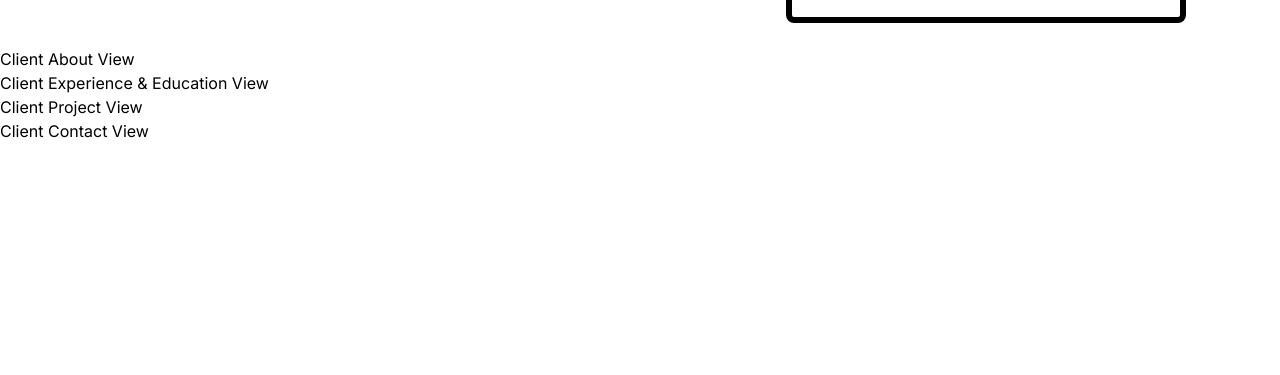
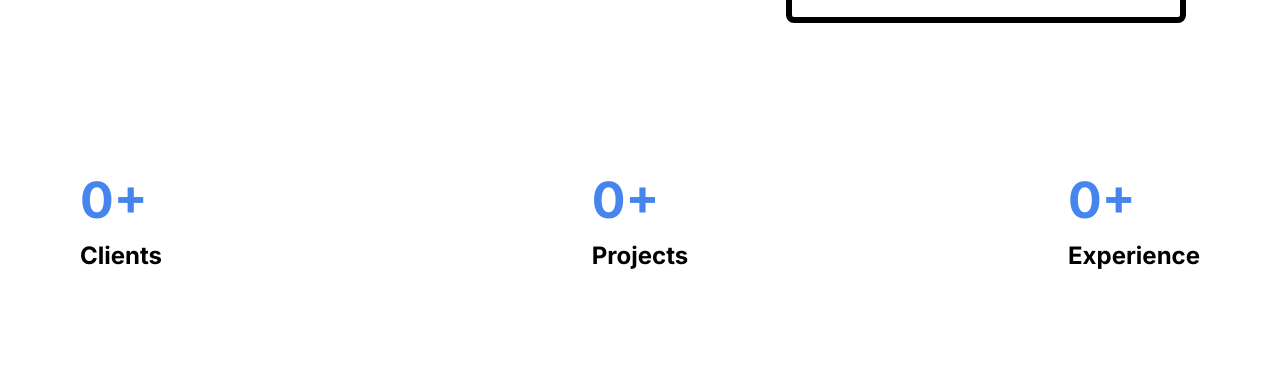
Before and after one commit to rafiimam/portfolio, a Next.js app: page / in a window 1280 px wide. Shown: the part 577-952 px from the top of the page. Before the commit the page ends 800 px from the top, so only its background shows below. Built offline with nearby package versions, Linux system fonts and the light colour scheme; no server answers; the database is empty.

Commit message:
about page updated

```diff
--- a/src/app/page.js
+++ b/src/app/page.js
@@ -4,34 +4,38 @@ import ClientExperienceAndEducationView from "@/components/client-view/experienc
 import ClientHomeView from "@/components/client-view/home";
 import ClientProjectView from "@/components/client-view/project";
 
-async function extractAllDatas(currentSection){
-  const res = await fetch(`http://localhost:3000/api/${currentSection}/get`,{
-    method: 'GET',
-    cache: 'no-store'
-  })
+async function extractAllDatas(currentSection) {
+  const res = await fetch(`http://localhost:3000/api/${currentSection}/get`, {
+    method: "GET",
+    cache: "no-store",
+  });
 
-  const data = await res.json()
+  const data = await res.json();
 
   return data && data.data;
-
 }
 
 export default async function Home() {
-
-
-  const homeSectionData = await extractAllDatas('home')
-  const aboutSectionData = await extractAllDatas('about')
-  const educationSectionData = await extractAllDatas('education')
-  const experienceSectionData = await extractAllDatas('experience')
-  const projectSectionData = await extractAllDatas('project')
+  const homeSectionData = await extractAllDatas("home");
+  const aboutSectionData = await extractAllDatas("about");
+  const educationSectionData = await extractAllDatas("education");
+  const experienceSectionData = await extractAllDatas("experience");
+  const projectSectionData = await extractAllDatas("project");
 
   return (
     <div>
-      <ClientHomeView data={homeSectionData}/>
-      <ClientAboutView data= {aboutSectionData}/>
-      <ClientExperienceAndEducationView educationData={educationSectionData} experienceData={experienceSectionData}/>
-      <ClientProjectView data={projectSectionData}/>
-      <ClientContactView/>
+      <ClientHomeView data={homeSectionData} />
+      <ClientAboutView
+        data={
+          aboutSectionData && aboutSectionData.length ? aboutSectionData[0] : []
+        }
+      />
+      <ClientExperienceAndEducationView
+        educationData={educationSectionData}
+        experienceData={experienceSectionData}
+      />
+      <ClientProjectView data={projectSectionData} />
+      <ClientContactView />
     </div>
-  )
+  );
 }
--- a/src/components/client-view/about/index.js
+++ b/src/components/client-view/about/index.js
@@ -1,5 +1,75 @@
-'use client'
+"use client";
 
-export default function ClientAboutView({data}){
-    return <div>Client About View</div>
+import { useMemo } from "react";
+import AnimationWrapper from "../animation-wrapper";
+import { motion } from "framer-motion";
+import { info } from "autoprefixer";
+
+function variants() {
+    return {
+      offscreen: {
+        y: 150,
+        opacity: 0,
+      },
+      onscreen: ({ duration = 2 } = {}) => ({
+        y: 0,
+        opacity: 1,
+        transition: {
+          type: "spring",
+          duration,
+        },
+      }),
+    };
+  }
+
+export default function ClientAboutView({ data }) {
+  console.log(data, "aboutData");
+
+  const setVariants = useMemo(() => variants(), []);
+
+  const aboutDataInfo = [
+    {
+      label: "Clients",
+      value: data?.noofclients || "0",
+    },
+    {
+      label: "Projects",
+      value: data?.noofprojects || "0",
+    },
+    {
+      label: "Experience",
+      value: data?.yearofexperience || "0",
+    },
+  ];
+
+  return (
+    <div className="max-w-screen-xl mt-24 mb-6 sm:mt-14 sm:mb-14  px-6 sm:px-8 lg:px-16 mx-auto">
+      <AnimationWrapper className="rounded-lg w-full grid-flow-row grid grid-cols-1 sm:grid-cols-3 py-9 divide-y-2 sm:divide-y-0 sm:divide-x-0 divide-blue-main bg-white-500 z-10">
+        {aboutDataInfo.map((infoItem, index) => (
+          <motion.div
+            className={`flex items-center justify-start
+                  ${
+                    index === 0
+                      ? "sm:justify-start"
+                      : index === 1
+                      ? "sm:justify-center"
+                      : "sm:justify-end"
+                  } py-4 sm:py-6 w-8/12 px-4 sm:w-auto mx-auto sm:mx-0
+
+                  `} key={index}
+                  custom={{duration: 2+index}}
+                  variants={setVariants}
+          >
+            <div className="flex m-0 w-40 sm:w-auto">
+                <div className="flex flex-col">
+                    <p className="text-[50px] text-blue-main font-bold">{infoItem.value}+</p>
+                    <p className="text-[24px] font-bold text-[#000]">{infoItem.label}</p>
+                </div>
+
+            </div>
+          </motion.div>
+        ))}
+      </AnimationWrapper>
+    </div>
+  );
 }
```
